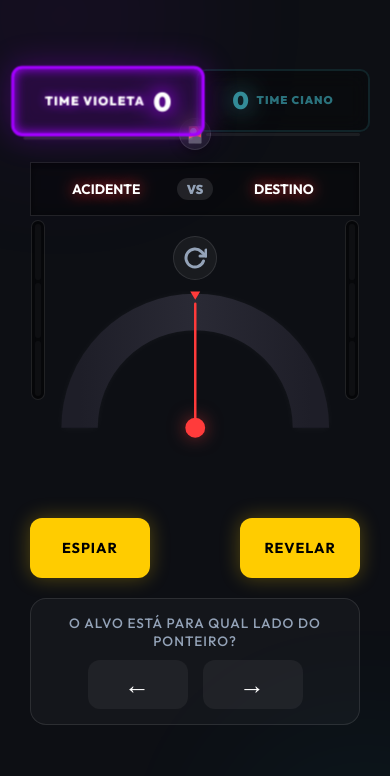
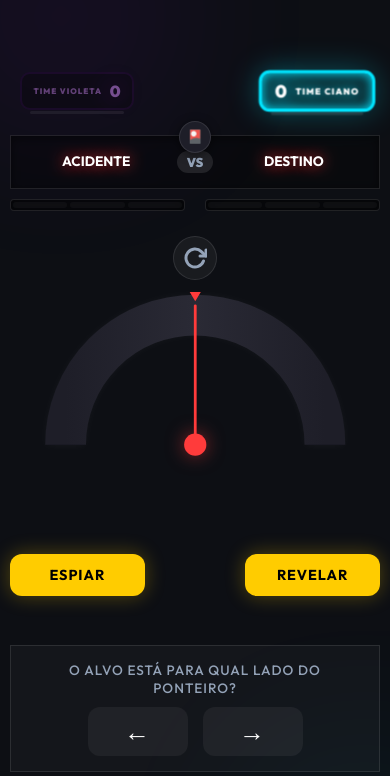
Before and after one commit to joselucaso/Dessintonia, a plain HTML site: page index.html in a window 390 px wide. Drawn offline with Linux system fonts and the light colour scheme.

Commit message:
Add files via upload

```diff
--- a/css/style.css
+++ b/css/style.css
@@ -38,7 +38,7 @@ body {
     align-items: center;
     overflow-x: hidden;
     overflow-y: auto;
-    padding: 10px 0 40px 0;
+    padding: 40px 0;
     margin: 0;
     box-sizing: border-box;
 }
@@ -91,38 +91,12 @@ body {
 .game-wrapper {
     display: flex;
     flex-direction: column;
-    gap: 10px; /* Reduzido para 10px conforme pedido */
+    gap: 25px;
     width: 95%;
     max-width: 700px;
     z-index: 10;
     margin: auto;
-}
-
-.game-container {
-    padding: 0 0 2vh 0; /* Padding superior zerado para aproximar dos placares */
-    width: 100%;
-    display: flex;
-    flex-direction: column;
-    gap: 2.5vh;
     position: relative;
-    overflow: visible;
-}
-
-.glass-panel {
-    background: var(--glass-bg);
-    backdrop-filter: blur(24px);
-    -webkit-backdrop-filter: blur(24px);
-    border: 1px solid var(--glass-border);
-    border-radius: 24px;
-    padding: 2vh 40px;
-    width: 100%;
-    max-height: 95vh;
-    box-shadow: 0 25px 50px -12px rgba(0, 0, 0, 0.5);
-    display: flex;
-    flex-direction: column;
-    gap: 2.5vh;
-    position: relative;
-    overflow: visible;
 }
 
 header {
@@ -143,7 +117,7 @@ h1 {
     display: flex;
     justify-content: space-between;
     width: 100%;
-    padding: 0 5px; /* Recuo de 5px das bordas */
+    padding: 0;
     pointer-events: none;
     z-index: 100;
 }
@@ -155,9 +129,8 @@ h1 {
     flex-direction: row;
     align-items: center;
     justify-content: center;
-    padding: clamp(12px, 2vh, 20px) clamp(10px, 3vw, 40px);
-    flex: 1;
-    max-width: 180px;
+    padding: clamp(4px, 1vh, 8px) clamp(10px, 3vw, 40px);
+    min-width: clamp(100px, 25vw, 150px);
     background: rgba(0, 0, 0, 0.4);
     backdrop-filter: blur(10px);
     border-radius: 10px;
@@ -242,7 +215,7 @@ h1 {
 
 /* Shared typography */
 .team-score .label {
-    font-size: clamp(0.7rem, 2vw, 0.9rem);
+    font-size: clamp(0.5rem, 1.5vw, 0.7rem);
     text-transform: uppercase;
     letter-spacing: 1px;
     font-weight: 900;
@@ -250,7 +223,7 @@ h1 {
 }
 
 .team-score .value {
-    font-size: clamp(1.5rem, 5vw, 2.2rem);
+    font-size: clamp(1rem, 4vw, 1.5rem);
     font-weight: 900;
     line-height: 1;
 }
@@ -271,7 +244,7 @@ h1 {
     padding: 20px 30px;
     border: 1px solid var(--glass-border);
     box-shadow: inset 0 2px 10px rgba(0, 0, 0, 0.5);
-    position: relative; /* garantindo que as barras de poder fiquem presas aqui */
+    position: relative; /* para o botão mini ficar preso aqui */
 }
 
 .concept {
@@ -351,7 +324,7 @@ h1 {
 .dial-wrapper {
     position: relative;
     width: 100%;
-    max-width: 100%;
+    max-width: 500px;
 }
 
 .dial-svg {
@@ -469,7 +442,7 @@ h1 {
 }
 
 .flash-overlay.active {
-    opacity: 0.2;
+    opacity: 0.85;
     transition: none;
 }
 
@@ -571,7 +544,7 @@ h1 {
 .opponent-controls {
     background: rgba(255, 255, 255, 0.03);
     padding: 15px;
-    border-radius: 16px;
+    border-radius: 0;
     border: 1px solid var(--glass-border);
     width: 100%;
     display: flex;
@@ -609,7 +582,7 @@ h1 {
     gap: 8px;
     min-width: 60px;
     max-width: 100px;
-    border-radius: 10px;
+    border-radius: 0;
 }
 
 .btn-small .arrow {
@@ -686,7 +659,7 @@ h1 {
         padding: 0 10px;
     }
 
-    .glass-panel, .game-container {
+    .glass-panel {
         padding: 20px;
         gap: 20px;
         border-radius: 16px;
@@ -729,16 +702,6 @@ h1 {
         width: 100%;
     }
 
-    .primary-btns {
-        gap: 15px; /* Reduzido de 120px para não travar a largura */
-    }
-
-    .btn-power-trigger {
-        width: 50px;
-        height: 50px;
-        font-size: 1.4rem;
-    }
-
     /* Proteção extra para telas muito estreitas (evita sobreposição dos placares) */
     @media (max-width: 380px) {
         .team-score {
@@ -753,7 +716,7 @@ h1 {
 }
 
 @media (max-height: 700px) {
-    .glass-panel, .game-container {
+    .glass-panel {
         padding: 15px;
         gap: 15px;
     }
@@ -782,7 +745,7 @@ h1 {
         height: auto;
     }
 
-    .glass-panel, .game-container {
+    .glass-panel {
         flex-direction: row;
         width: 100%;
         padding: 15px;
@@ -972,9 +935,9 @@ h1 {
 }
 
 /* Responsividade para barras */
-@media (max-width: 800px) {
-    .special-bar.left { left: 5px; }
-    .special-bar.right { right: 5px; }
+/* Responsividade para barras horizontais */
+@media (max-width: 600px) {
+    .power-bars-row { gap: 10px; }
 }
 
 /* --- SCORE DAMAGE EFFECTS --- */
@@ -1067,33 +1030,45 @@ h1 {
     transition: background-color 0.8s ease-in;
 }
 
-/* --- POWER CONTAINER (EXTERNAL) --- */
-.power-container {
-    position: absolute;
-    top: 100%; /* Começa exatamente na linha inferior do card */
-    margin-top: 5px;
+.card-area {
     display: flex;
     flex-direction: column;
-    align-items: center;
-    gap: 15px;
+    gap: 10px;
+    width: 100%;
+}
+
+.power-bars-row {
+    display: flex;
+    justify-content: space-between;
+    gap: 20px;
+    width: 100%;
+}
+
+.power-container {
+    flex: 1;
+    display: flex;
+    flex-direction: column;
+    gap: 5px;
     z-index: 100;
 }
 
-.power-container.left { left: 0; }
-.power-container.right { right: 0; }
+.power-container.left { align-items: flex-start; }
+.power-container.right { align-items: flex-end; }
 
 .special-bar {
-    width: 14px;
-    height: 180px;
+    width: 100%;
+    height: 12px;
     background: rgba(0, 0, 0, 0.4);
     border: 1px solid rgba(255, 255, 255, 0.1);
-    border-radius: 20px;
-    padding: 3px;
+    border-radius: 4px;
+    padding: 2px;
     display: flex;
-    flex-direction: column-reverse;
     gap: 3px;
     box-shadow: inset 0 0 10px rgba(0,0,0,0.5);
 }
+
+.special-bar.left { flex-direction: row; }
+.special-bar.right { flex-direction: row-reverse; }
 
 .special-segment {
     flex: 1;
@@ -1121,7 +1096,13 @@ h1 {
     to { filter: brightness(1.5); }
 }
 
-/* Removido duplicata de .primary-btns */
+.primary-btns {
+    display: flex;
+    align-items: center;
+    justify-content: center;
+    gap: 20px;
+    margin-bottom: 20px;
+}
 
 .power-trigger-wrapper {
     position: relative;
@@ -1129,8 +1110,6 @@ h1 {
     justify-content: center;
     transition: all 0.5s cubic-bezier(0.175, 0.885, 0.32, 1.275);
     z-index: 1000;
-    opacity: 0;
-    pointer-events: none;
 }
 
 .btn-power-trigger {
@@ -1209,30 +1188,29 @@ h1 {
     left: 0;
     width: 100vw;
     height: 100vh;
-    background: radial-gradient(circle at 50% 50%, var(--team-power-color) 0%, transparent 80%);
-    opacity: 0.6;
+    background: radial-gradient(circle at 50% 50%, var(--team-power-color) 40%, transparent 100%);
+    opacity: 0.95;
     z-index: 5;
     pointer-events: none;
     animation: charging-glow 0.5s infinite alternate;
 }
 
 @keyframes charging-glow {
-    0% { opacity: 0.3; transform: scale(1); }
-    100% { opacity: 0.8; transform: scale(1.1); }
+    0% { opacity: 0.8; transform: scale(1); }
+    100% { opacity: 1; transform: scale(1.05); }
 }
 
 /* --- ALTERNATIVE CARD & MODAL --- */
 .btn-alt-card-mini {
     position: absolute;
-    top: clamp(-45px, -12vw, -35px);
+    top: -15px; /* fica no meio da borda superior, acima do VS */
     left: 50%;
     transform: translateX(-50%);
     background: #1e1e28;
     border: 1px solid var(--glass-border);
     color: var(--text-secondary);
-    width: clamp(32px, 8vw, 40px);
-    height: clamp(32px, 8vw, 40px);
-    font-size: clamp(1rem, 3vw, 1.3rem);
+    width: 32px;
+    height: 32px;
     border-radius: 50%;
     display: flex;
     justify-content: center;
--- a/index.html
+++ b/index.html
@@ -36,10 +36,18 @@
             </div>
         </div>
 
-        <main class="game-container">
+        <div class="card-area">
+            <section class="card-section">
+                <div class="concept left-concept" id="left-concept">...</div>
+                <div class="vs-badge">VS</div>
+                <div class="concept right-concept" id="right-concept">...</div>
+                <button class="btn-alt-card-mini" id="btn-alt-card" style="display: none;" title="Sortear Carta Alternativa">
+                    🎴
+                </button>
+            </section>
 
-            <section class="card-section">
-                <!-- Barras de Especial Estilo Fighting Game -->
+            <!-- Barras de Especial Estilo Fighting Game (Agora abaixo) -->
+            <div class="power-bars-row">
                 <div class="power-container left" id="power-zone-1">
                     <div class="special-bar left" id="special-bar-1">
                         <div class="special-segment" data-index="0"></div>
@@ -55,14 +63,8 @@
                         <div class="special-segment" data-index="2"></div>
                     </div>
                 </div>
-
-                <div class="concept left-concept" id="left-concept">...</div>
-                <div class="vs-badge">VS</div>
-                <div class="concept right-concept" id="right-concept">...</div>
-                <button class="btn-alt-card-mini" id="btn-alt-card" style="display: none;" title="Sortear Carta Alternativa">
-                    🎴
-                </button>
-            </section>
+            </div>
+        </div>
 
         <section class="dial-section">
             <button class="btn-refresh" id="btn-next" title="Rodar Roleta">
@@ -162,10 +164,7 @@
                     </button>
                 </div>
             </div>
-
-                </div>
         </section>
-        </main>
 
         <div class="flash-overlay" id="flash-overlay"></div>
         <div id="super-announcement" class="super-announcement">
--- a/js/app.js
+++ b/js/app.js
@@ -136,8 +136,9 @@ class DessintoniaGame {
         this.state = 'guessing'; // 'guessing' | 'revealed' | 'gameover'
         this.teamScores = { 1: 0, 2: 0 };
         this.teamPower = { 1: 0, 2: 0 };
+        this.currentTeam = 1;
         this.isPeeking = false;
-        this.lastCardId = null;
+        this.lastCardId = null; // para evitar repetição de carta
         this.sounds = {
             fail: new Audio('audio/faaah.mp3'),
             success: new Audio('audio/levelup.mp3'),
@@ -147,12 +148,13 @@ class DessintoniaGame {
             charge: new Audio('audio/CargaPoder.mp3')
         };
 
+        // Game Feel elements
+        this.init();
         this.isSpecialInProgress = false;
+
+        // Estado inicial das flags de decisão
         this.hasUsedPowerThisRound = { 1: false, 2: false };
         this.hasGuessedThisRound = { 1: false, 2: false };
-        this.currentTeam = 2; // Para o newRound() inverter para 1 na primeira rodada
-
-        this.init();
     }
 
     async init() {
@@ -638,9 +640,9 @@ class DessintoniaGame {
             if (this.teamPower[this.currentTeam] < 3) {
                 this.teamPower[this.currentTeam]++;
             }
-            this.updatePowerUI();
-            this.updatePowerButtonVisibility();
         }
+        this.updatePowerUI();
+        this.updatePowerButtonVisibility();
 
         this.dom.btnPeek.disabled = true;
         this.dom.btnReveal.disabled = true;
@@ -896,6 +898,7 @@ class DessintoniaGame {
     runStageReturn(targetTeamId, attackerId, level) {
         const container = targetTeamId === 1 ? this.dom.team1Container : this.dom.team2Container;
         const bar = this.dom.powerBars[attackerId];
+
         container.style.transition = 'transform 0.8s cubic-bezier(0.4, 0, 0.2, 1)';
         container.style.transform = 'translate(0, 0) scale(1)';
 
```
Lines whose indentation alone changed are shown as unchanged.
